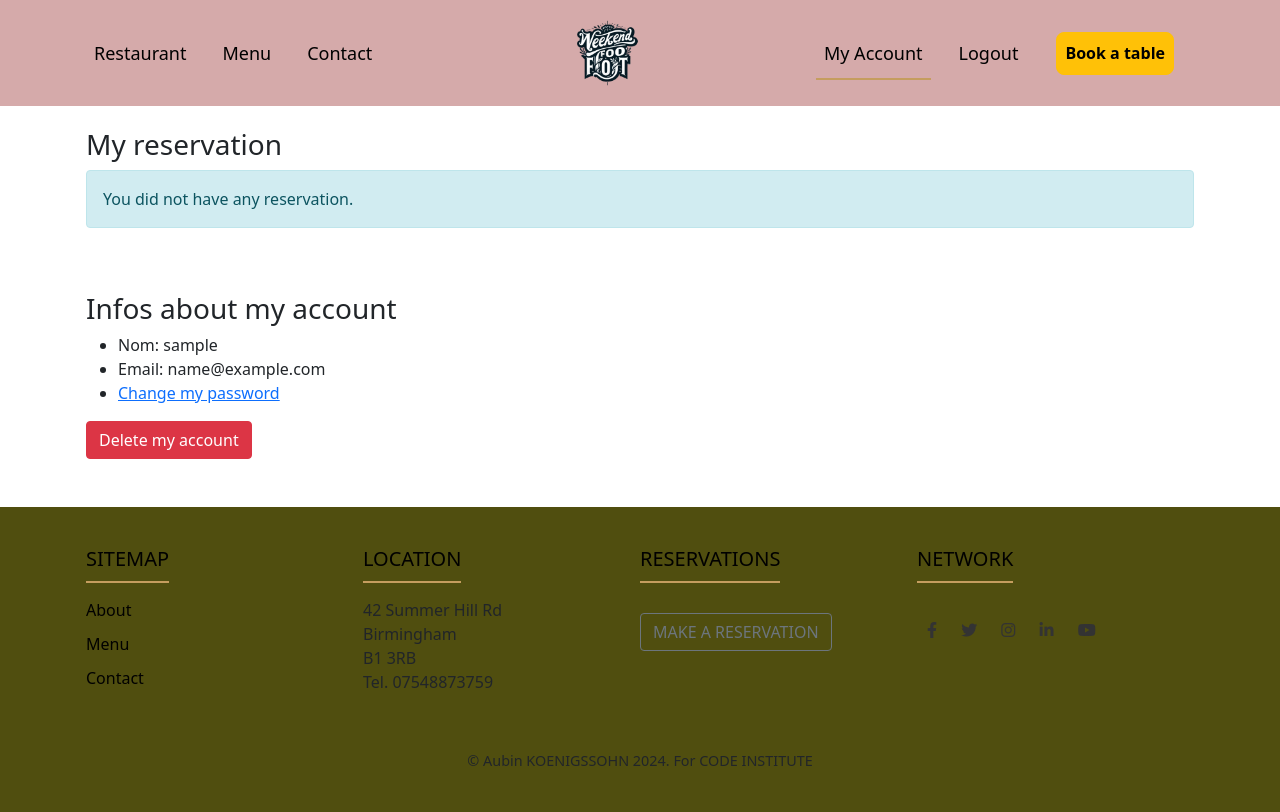
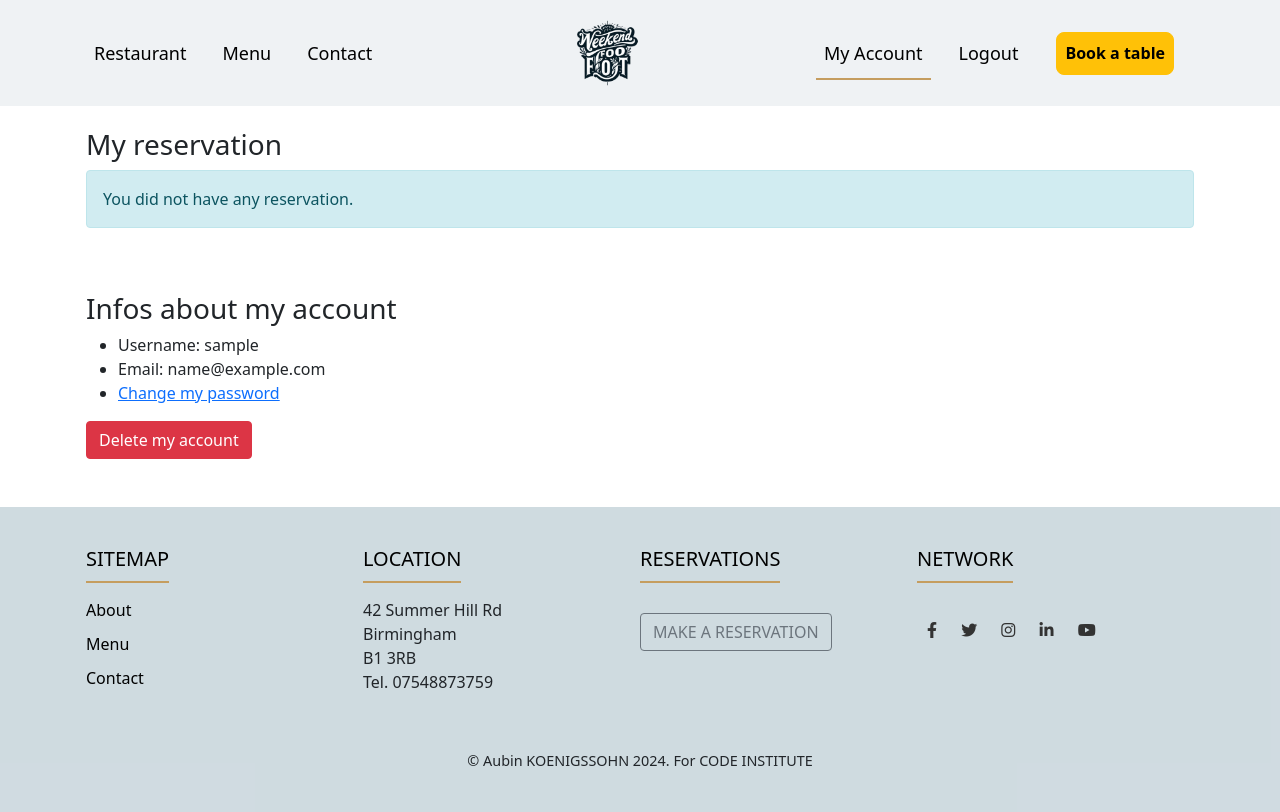
Before and after one commit to Mvogtsinga/week-food-foot, a Django app: page /account/ in a window 1280 px wide. Run offline with Django 5.2, Linux system fonts and the light colour scheme; the visitor is signed in with stand-in values (Sample User, id 1); data that the repository does not hold is empty; some libraries are stand-ins or nearby versions.

```diff
--- a/weekendfoodfoot/static/css/style.css
+++ b/weekendfoodfoot/static/css/style.css
@@ -3,7 +3,7 @@ body {
 }
 
 .navbar-custom {
-    background-color: #d5aaaa; /* Couleur de fond */
+    background-color: #eff2f4; /* Couleur de fond */
     justify-content: space-between; /* Espacement entre les éléments */
     align-items: center;
 }
@@ -95,7 +95,7 @@ body {
 }
 
 .footer-custom {
-    background-color: #504e0f; /* Ajustez selon votre palette de couleurs */
+    background-color: #cad7dde3; /* Ajustez selon votre palette de couleurs */
     color: #212529; /* Couleur du texte */
     padding: 40px 40px;
 }
--- a/weekendfoodfoot/templates/account.html
+++ b/weekendfoodfoot/templates/account.html
@@ -34,7 +34,7 @@
 <div class="container my-5">
     <h3>Infos about my account</h3>
     <ul>
-        <li>Nom: {{ user.username }}</li>
+        <li>Username: {{ user.username }}</li>
         <li>Email: {{ user.email }}</li>
         <li>
             <a href="{% url 'password_change' %}">Change my password</a>
--- a/weekendfoodfoot/templates/login.html
+++ b/weekendfoodfoot/templates/login.html
@@ -5,7 +5,7 @@
     <div class="row justify-content-center align-items-center">
         <div class="col-md-4">
             <div class="card">
-                <h5 class="card-header text-center">For customer</h5>
+                <h5 class="card-header text-center">Customer</h5>
                 <div class="card-body">
                     <!-- Afficher les messages -->
                     {% if messages %}
@@ -19,7 +19,7 @@
                     <form method="post">
                         {% csrf_token %}
                         <div class="form-group mb-3">
-                            <label for="id_username">User Name :</label>
+                            <label for="id_username">Username :</label>
                             <input type="text" name="username" id="id_username" class="form-control" required>
                         </div>
                         <div class="form-group mb-3">
```
